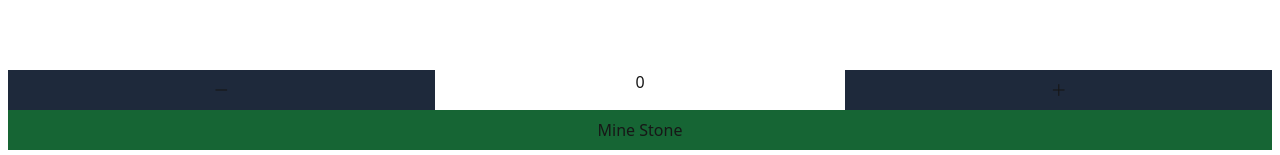
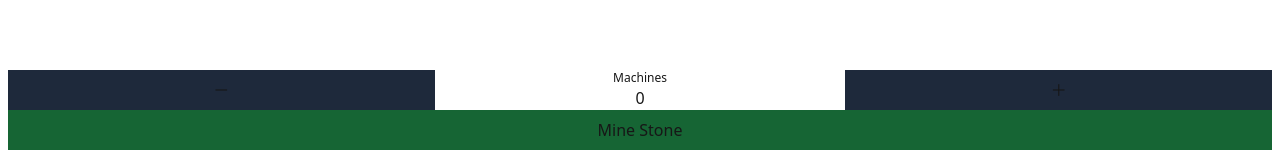
Before and after one commit to tylerschloesser/sim-v6, a React (Vite) app in the folder packages/app/: page / in a window 1280 px wide. Shown: the part 642-797 px from the top of the page. Built offline with nearby package versions, Linux system fonts and the light colour scheme.

Commit message:
refactor machines

```diff
--- a/packages/app/src/app.tsx
+++ b/packages/app/src/app.tsx
@@ -208,7 +208,10 @@ export function App() {
           >
             &#xFF0D;
           </button>
-          <div className="flex-1 text-center">0</div>
+          <div className="flex-1 text-center">
+            <div className="text-xs">Machines</div>
+            <div>{machines}</div>
+          </div>
           <button
             className="flex-1 p-2 bg-slate-700 disabled:bg-slate-800"
             disabled={available === 0}
```
